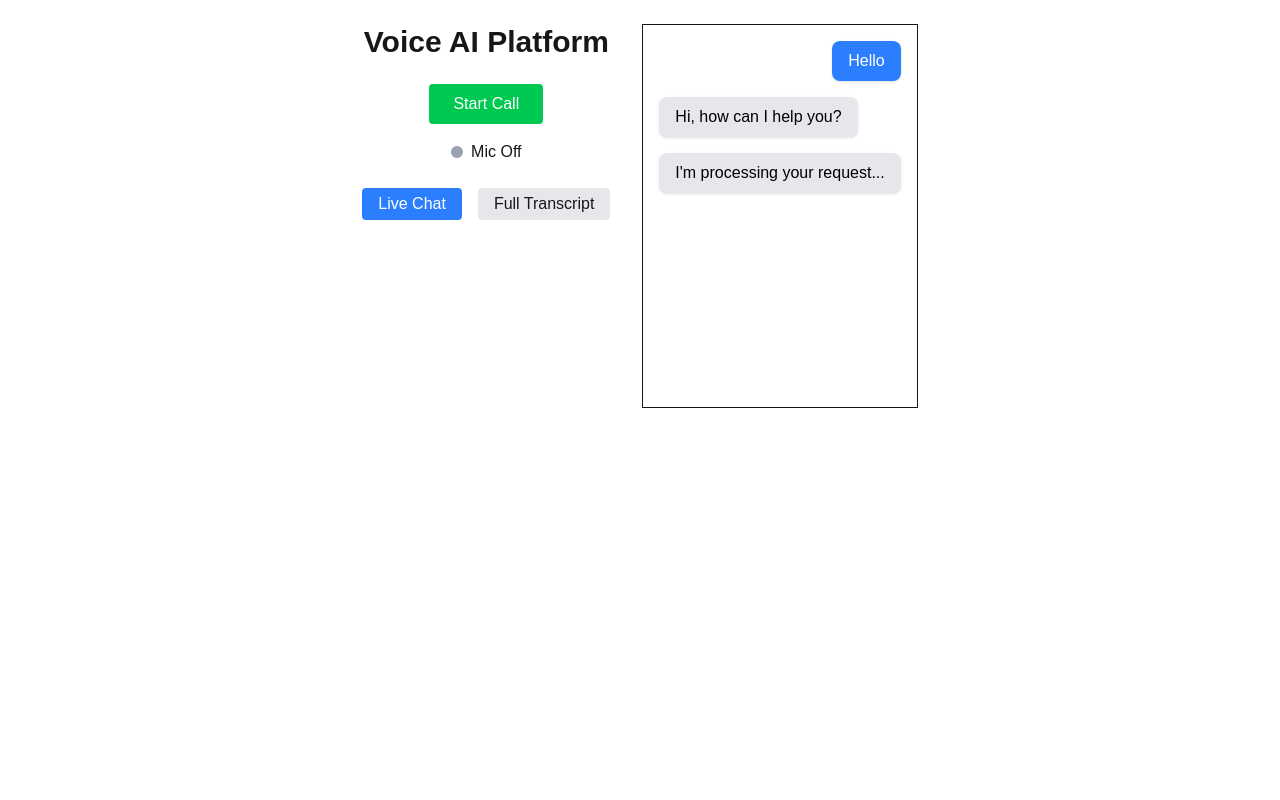
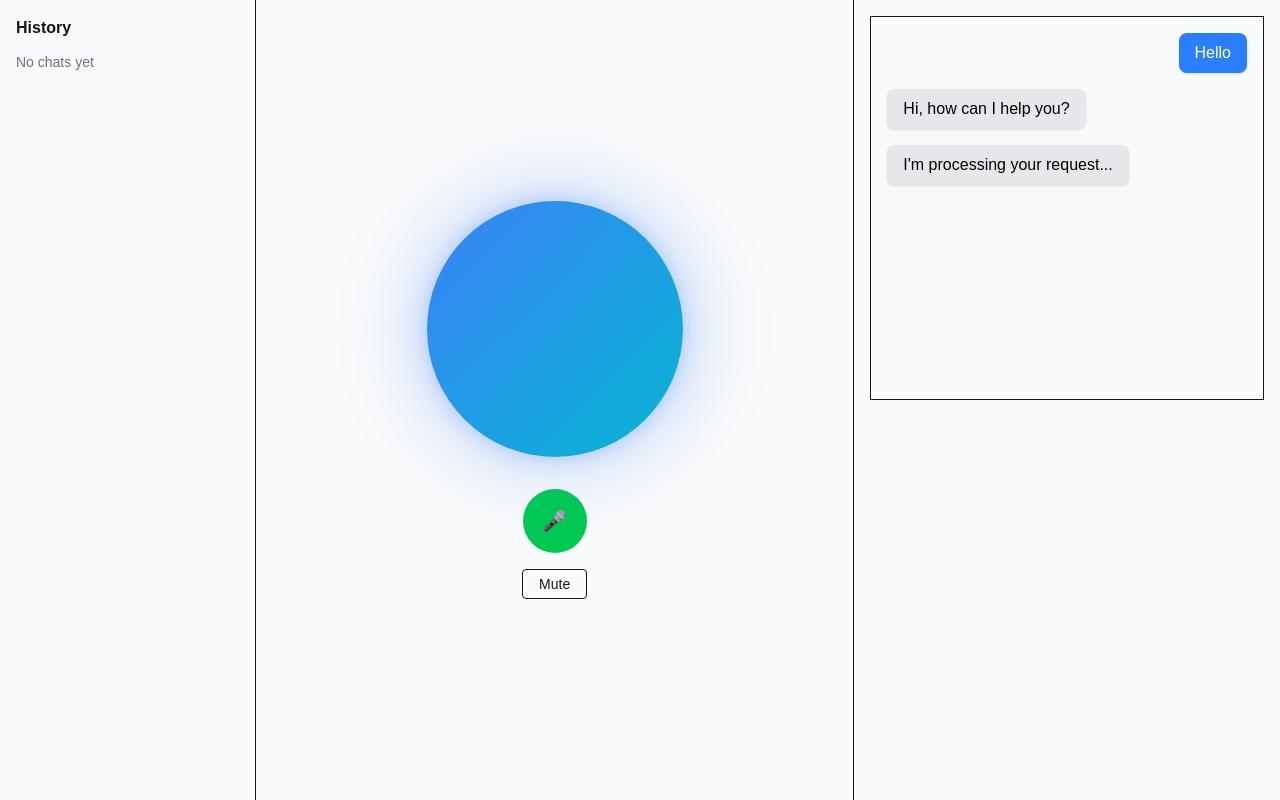
Before and after one commit to Nagaraj098/voice-enabled-grievance-platform, a Next.js app in the folder frontend/: page / in a window 1280 px wide. Built offline with nearby package versions, Linux system fonts and the light colour scheme; no server answers.

Commit message:
updated ui like elevenlabs

```diff
--- a/frontend/src/app/page.tsx
+++ b/frontend/src/app/page.tsx
@@ -1,53 +1,71 @@
+// "use client";
+
+// import { useState } from "react";
+// import CallControls from "@/components/call/CallControls";
+// import ChatTranscript from "@/components/chat/ChatTranscript";
+// import FullTranscript from "@/components/chat/FullTranscript";
+
+// export default function Home() {
+//   const [tab, setTab] = useState<"live" | "full">("live");
+
+//   return (
+//     <main className="flex flex-col lg:flex-row items-center lg:items-start justify-center gap-8 p-6 min-h-screen">
+
+//       {/* LEFT SIDE (Controls) */}
+//       <div className="flex flex-col items-center gap-6">
+//         <h1 className="text-3xl font-bold">Voice AI Platform</h1>
+
+//         <CallControls />
+
+//         {/* Tabs */}
+//         <div className="flex gap-4">
+//           <button
+//             onClick={() => setTab("live")}
+//             className={`px-4 py-1 rounded ${
+//               tab === "live"
+//                 ? "bg-blue-500 text-white"
+//                 : "bg-gray-200"
+//             }`}
+//           >
+//             Live Chat
+//           </button>
+
+//           <button
+//             onClick={() => setTab("full")}
+//             className={`px-4 py-1 rounded ${
+//               tab === "full"
+//                 ? "bg-blue-500 text-white"
+//                 : "bg-gray-200"
+//             }`}
+//           >
+//             Full Transcript
+//           </button>
+//         </div>
+//       </div>
+
+//       {/* RIGHT SIDE (Chat Area) */}
+//       <div>
+//         {tab === "live" && <ChatTranscript />}
+//         {tab === "full" && <FullTranscript />}
+//       </div>
+//     </main>
+//   );
+// }
+
+
+// "use client";
+
+// import VoiceLayout from "@/components/voice/VoiceLayout";
+
+// export default function Home() {
+//   return <VoiceLayout />;
+// }
+
+
 "use client";
 
-import { useState } from "react";
-import CallControls from "@/components/call/CallControls";
-import ChatTranscript from "@/components/chat/ChatTranscript";
-import FullTranscript from "@/components/chat/FullTranscript";
+import VoiceLayout from "@/components/voice/VoiceLayout";
 
 export default function Home() {
-  const [tab, setTab] = useState<"live" | "full">("live");
-
-  return (
-    <main className="flex flex-col lg:flex-row items-center lg:items-start justify-center gap-8 p-6 min-h-screen">
-
-      {/* LEFT SIDE (Controls) */}
-      <div className="flex flex-col items-center gap-6">
-        <h1 className="text-3xl font-bold">Voice AI Platform</h1>
-
-        <CallControls />
-
-        {/* Tabs */}
-        <div className="flex gap-4">
-          <button
-            onClick={() => setTab("live")}
-            className={`px-4 py-1 rounded ${
-              tab === "live"
-                ? "bg-blue-500 text-white"
-                : "bg-gray-200"
-            }`}
-          >
-            Live Chat
-          </button>
-
-          <button
-            onClick={() => setTab("full")}
-            className={`px-4 py-1 rounded ${
-              tab === "full"
-                ? "bg-blue-500 text-white"
-                : "bg-gray-200"
-            }`}
-          >
-            Full Transcript
-          </button>
-        </div>
-      </div>
-
-      {/* RIGHT SIDE (Chat Area) */}
-      <div>
-        {tab === "live" && <ChatTranscript />}
-        {tab === "full" && <FullTranscript />}
-      </div>
-    </main>
-  );
+  return <VoiceLayout />;
 }
--- /dev/null
+++ b/frontend/src/components/voice/VoiceControls.tsx
@@ -0,0 +1,26 @@
+"use client";
+
+export default function VoiceControls({
+  active,
+  setActive,
+}: {
+  active: boolean;
+  setActive: React.Dispatch<React.SetStateAction<boolean>>;
+}) {
+  return (
+    <div className="flex flex-col items-center gap-4">
+      <button
+        onClick={() => setActive((prev) => !prev)} // ✅ now valid
+        className={`w-16 h-16 rounded-full text-white text-xl ${
+          active ? "bg-red-500" : "bg-green-500"
+        }`}
+      >
+        {active ? "⏹" : "🎤"}
+      </button>
+
+      <button className="px-4 py-1 border rounded text-sm">
+        Mute
+      </button>
+    </div>
+  );
+}
--- /dev/null
+++ b/frontend/src/components/voice/VoiceLayout.tsx
@@ -0,0 +1,39 @@
+"use client";
+
+import { useState } from "react";
+import VoiceOrb from "./VoiceOrb";
+import VoiceControls from "./VoiceControls";
+import ChatTranscript from "@/components/chat/ChatTranscript";
+import { useAudioLevel } from "@/hooks/useAudioLevel";
+
+export default function VoiceLayout() {
+  const [active, setActive] = useState(false);
+
+  // ✅ CALL HOOK HERE (ONLY ONCE)
+  const level = useAudioLevel(active);
+
+  return (
+    <div className="flex h-screen bg-gray-50">
+
+      {/* LEFT */}
+      <div className="w-1/5 border-r p-4">
+        <h2 className="font-semibold mb-3">History</h2>
+        <p className="text-sm text-gray-500">No chats yet</p>
+      </div>
+
+      {/* CENTER */}
+      <div className="flex-1 flex flex-col items-center justify-center gap-8">
+
+        {/* ✅ PASS LEVEL */}
+        <VoiceOrb level={level} active={active} />
+
+        <VoiceControls active={active} setActive={setActive} />
+      </div>
+
+      {/* RIGHT */}
+      <div className="w-1/3 border-l p-4">
+        <ChatTranscript />
+      </div>
+    </div>
+  );
+}
--- /dev/null
+++ b/frontend/src/components/voice/VoiceOrb.tsx
@@ -0,0 +1,35 @@
+"use client";
+
+export default function VoiceOrb({
+  level,
+  active,
+}: {
+  level: number;
+  active: boolean;
+}) {
+  const scale = 1 + level * 0.6;
+
+  return (
+    <div className="relative flex items-center justify-center">
+
+      <div
+        className="absolute w-72 h-72 rounded-full blur-2xl opacity-60"
+        style={{
+          transform: `scale(${1 + level})`,
+          background: "radial-gradient(circle, #3b82f6, transparent)",
+        }}
+      />
+
+      <div
+        className="w-64 h-64 rounded-full transition-all duration-150"
+        style={{
+          transform: `scale(${scale})`,
+          background: "linear-gradient(135deg, #3b82f6, #06b6d4)",
+          boxShadow: active
+            ? "0 0 60px rgba(59,130,246,0.6)"
+            : "0 0 20px rgba(59,130,246,0.3)",
+        }}
+      />
+    </div>
+  );
+}
--- /dev/null
+++ b/frontend/src/hooks/useAudioLevel.ts
@@ -0,0 +1,79 @@
+"use client";
+
+import { useEffect, useRef, useState } from "react";
+
+export function useAudioLevel(active: boolean) {
+  const [level, setLevel] = useState(0);
+
+  const streamRef = useRef<MediaStream | null>(null);
+  const animationRef = useRef<number | null>(null);
+  const analyserRef = useRef<AnalyserNode | null>(null);
+
+  // 🔴 FORCE STOP FUNCTION
+  const stopAll = () => {
+    console.log("STOPPING MIC");
+
+    if (animationRef.current !== null) {
+      cancelAnimationFrame(animationRef.current);
+      animationRef.current = null;
+    }
+
+    if (streamRef.current) {
+      streamRef.current.getTracks().forEach((track) => {
+        track.stop();
+      });
+      streamRef.current = null;
+    }
+
+    analyserRef.current = null;
+
+    setLevel(0);
+  };
+
+  useEffect(() => {
+    // 🔴 ALWAYS STOP FIRST
+    stopAll();
+
+    if (!active) return;
+
+    console.log("STARTING MIC");
+
+    navigator.mediaDevices.getUserMedia({ audio: true }).then((stream) => {
+      streamRef.current = stream;
+
+      const audioContext = new AudioContext();
+      const source = audioContext.createMediaStreamSource(stream);
+
+      const analyser = audioContext.createAnalyser();
+      analyser.fftSize = 256;
+
+      analyserRef.current = analyser;
+
+      source.connect(analyser);
+
+      const bufferLength = analyser.frequencyBinCount;
+      const dataArray = new Uint8Array(bufferLength);
+
+      const update = () => {
+        if (!analyserRef.current) return;
+
+        analyserRef.current.getByteFrequencyData(dataArray);
+
+        const avg =
+          dataArray.reduce((a, b) => a + b, 0) / bufferLength;
+
+        setLevel(avg / 255);
+
+        animationRef.current = requestAnimationFrame(update);
+      };
+
+      update();
+    });
+
+    return () => {
+      stopAll();
+    };
+  }, [active]);
+
+  return level;
+}
```
